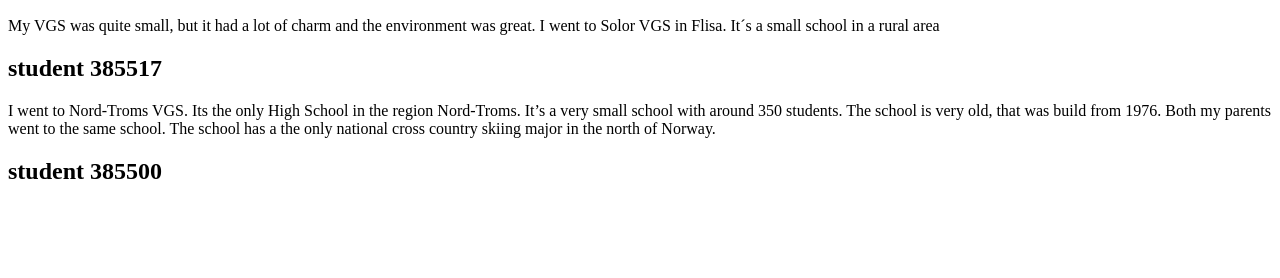
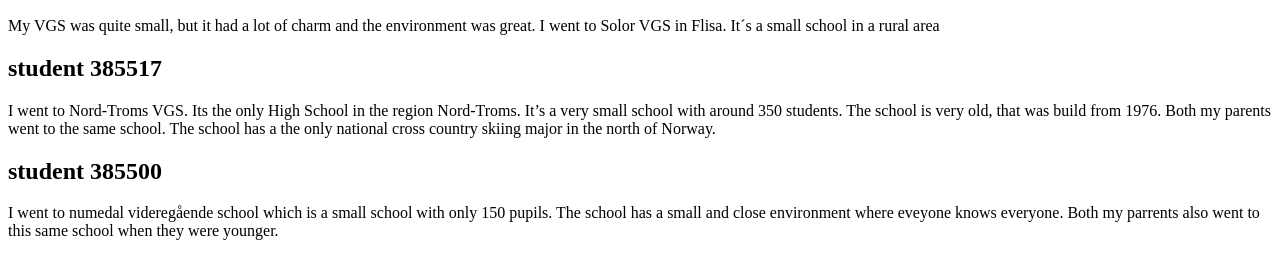
Before and after one commit to OsloMet-web/1stOblig-oblig-1-gruppe-35, a plain HTML site: page Index2.html in a window 1280 px wide. Shown: the part 136-414 px from the top of the page. Drawn offline with Linux system fonts and the light colour scheme.

Commit message:
Update Index2.html

```diff
--- a/Index2.html
+++ b/Index2.html
@@ -10,7 +10,10 @@
     <a href="Index.html">Page A</a>
     <h1>high school</h1>
     <h2>student 381248</h2>
-    <p>My VGS was quite small, but it had a lot of charm and the environment was great. I went to Solor VGS in Flisa. It´s a small school in a rural area</p>
+    <p>
+      My VGS was quite small, but it had a lot of charm and the environment was
+      great. I went to Solor VGS in Flisa. It´s a small school in a rural area
+    </p>
 
     <h2>student 385517</h2>
     <p>
@@ -22,6 +25,11 @@
     </p>
 
     <h2>student 385500</h2>
-    <p></p>
+    <p>
+      I went to numedal videregående school which is a small school with only
+      150 pupils. The school has a small and close environment where eveyone
+      knows everyone. Both my parrents also went to this same school when they
+      were younger.
+    </p>
   </body>
 </html>
```
